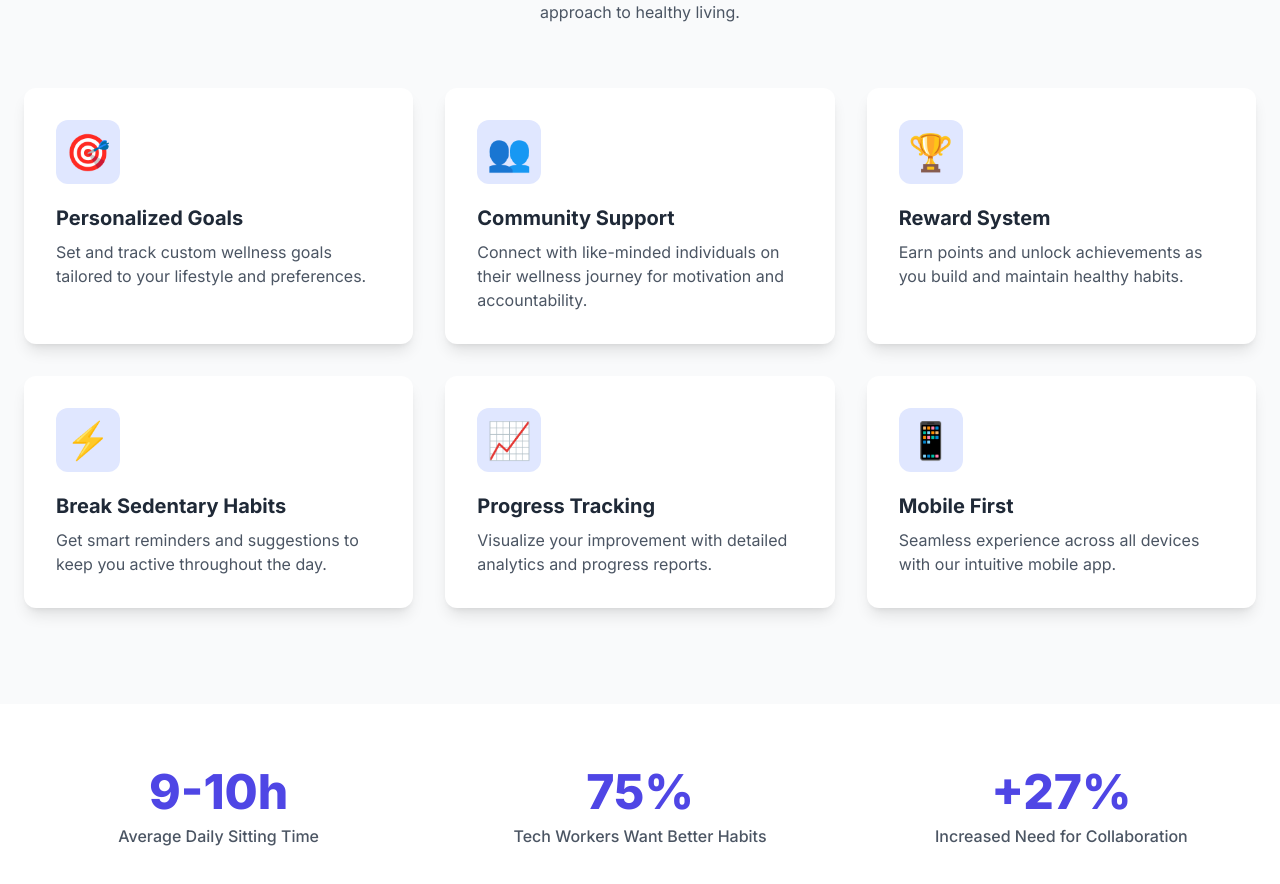
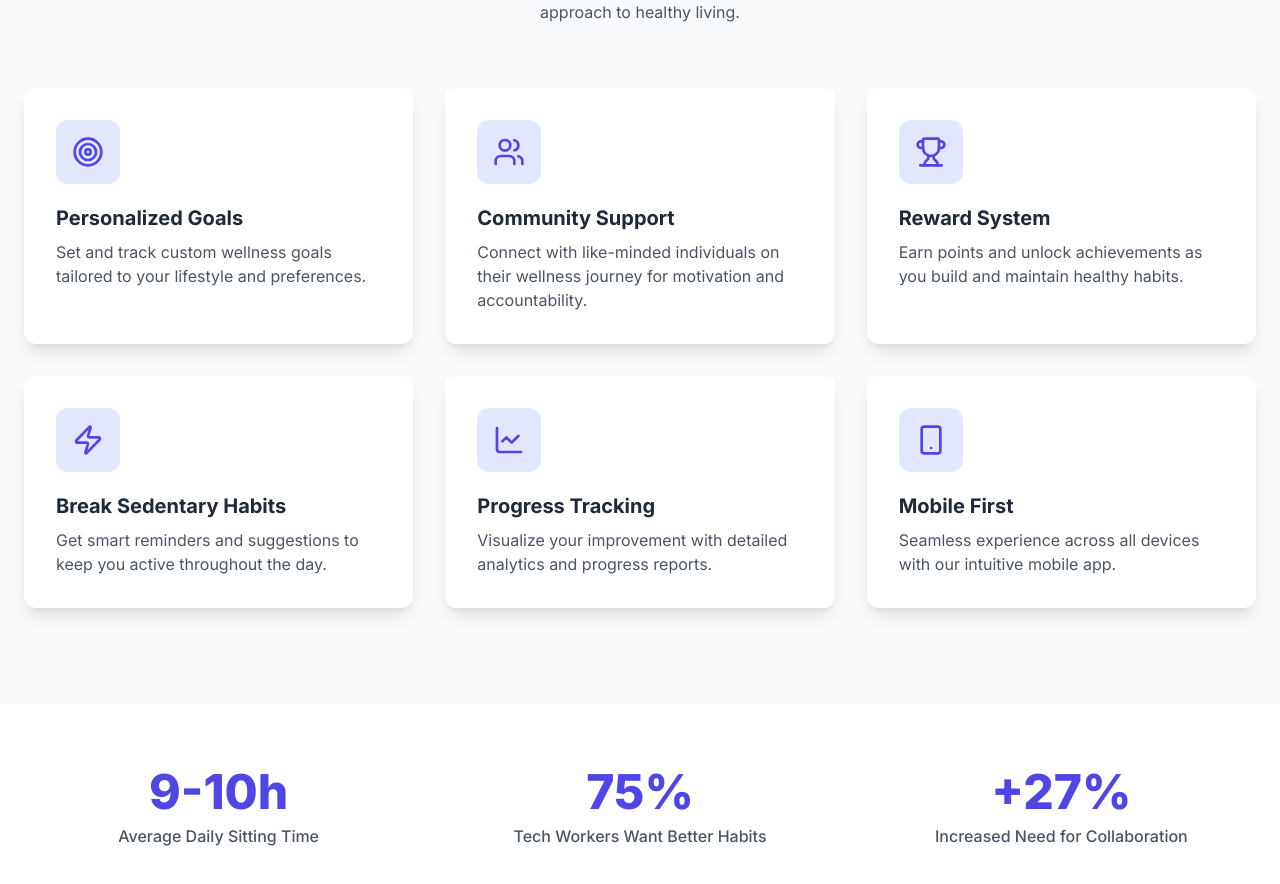
Before and after one commit to kosmosis12/badgerr-site, a React (Vite) app: page / in a window 1280 px wide. Shown: the part 863-1747 px from the top of the page. Built offline with nearby package versions, Linux system fonts and the light colour scheme.

Commit message:
Updated feature icons

```diff
--- a/package.json
+++ b/package.json
@@ -10,6 +10,7 @@
     "preview": "vite preview"
   },
   "dependencies": {
+    "lucide": "^0.541.0",
     "lucide-react": "^0.540.0",
     "react": "^19.1.1",
     "react-dom": "^19.1.1"
@@ -19,10 +20,13 @@
     "@types/react": "^19.1.10",
     "@types/react-dom": "^19.1.7",
     "@vitejs/plugin-react": "^5.0.0",
+    "autoprefixer": "^10.4.21",
     "eslint": "^9.33.0",
     "eslint-plugin-react-hooks": "^5.2.0",
     "eslint-plugin-react-refresh": "^0.4.20",
     "globals": "^16.3.0",
+    "postcss": "^8.5.6",
+    "tailwindcss": "^4.1.12",
     "typescript": "~5.8.3",
     "typescript-eslint": "^8.39.1",
     "vite": "^7.1.2"
--- a/src/components/Features.tsx
+++ b/src/components/Features.tsx
@@ -1,19 +1,21 @@
 import React from 'react';
+import { Target, Users, Trophy, Zap, LineChart, Smartphone } from 'lucide-react';
 
-// Using a type for feature data for type safety
+// The interface is updated to accept a React Node for the icon
 interface Feature {
-  icon: string; // Using emoji as a placeholder
+  icon: React.ReactNode;
   title: string;
   description: string;
 }
 
+// The data now uses the imported Lucide icon components
 const featuresData: Feature[] = [
-  { icon: '🎯', title: 'Personalized Goals', description: 'Set and track custom wellness goals tailored to your lifestyle and preferences.' },
-  { icon: '👥', title: 'Community Support', description: 'Connect with like-minded individuals on their wellness journey for motivation and accountability.' },
-  { icon: '🏆', title: 'Reward System', description: 'Earn points and unlock achievements as you build and maintain healthy habits.' },
-  { icon: '⚡️', title: 'Break Sedentary Habits', description: 'Get smart reminders and suggestions to keep you active throughout the day.' },
-  { icon: '📈', title: 'Progress Tracking', description: 'Visualize your improvement with detailed analytics and progress reports.' },
-  { icon: '📱', title: 'Mobile First', description: 'Seamless experience across all devices with our intuitive mobile app.' },
+  { icon: <Target className="w-8 h-8" />, title: 'Personalized Goals', description: 'Set and track custom wellness goals tailored to your lifestyle and preferences.' },
+  { icon: <Users className="w-8 h-8" />, title: 'Community Support', description: 'Connect with like-minded individuals on their wellness journey for motivation and accountability.' },
+  { icon: <Trophy className="w-8 h-8" />, title: 'Reward System', description: 'Earn points and unlock achievements as you build and maintain healthy habits.' },
+  { icon: <Zap className="w-8 h-8" />, title: 'Break Sedentary Habits', description: 'Get smart reminders and suggestions to keep you active throughout the day.' },
+  { icon: <LineChart className="w-8 h-8" />, title: 'Progress Tracking', description: 'Visualize your improvement with detailed analytics and progress reports.' },
+  { icon: <Smartphone className="w-8 h-8" />, title: 'Mobile First', description: 'Seamless experience across all devices with our intuitive mobile app.' },
 ];
 
 const Features: React.FC = () => {
@@ -31,7 +33,7 @@ const Features: React.FC = () => {
         <div className="mt-16 grid grid-cols-1 md:grid-cols-2 lg:grid-cols-3 gap-8">
           {featuresData.map((feature, index) => (
             <div key={index} className="bg-white p-8 rounded-xl shadow-lg text-left transform hover:-translate-y-2 transition-transform duration-300">
-              <div className="text-4xl mb-5 bg-indigo-100 text-indigo-600 w-16 h-16 rounded-xl flex items-center justify-center">
+              <div className="text-indigo-600 bg-indigo-100 w-16 h-16 rounded-xl flex items-center justify-center mb-5">
                 {feature.icon}
               </div>
               <h3 className="text-xl font-bold text-gray-800">{feature.title}</h3>
```
Also changed, not shown: 1 other file (tests, documents, lock files or other folders).
